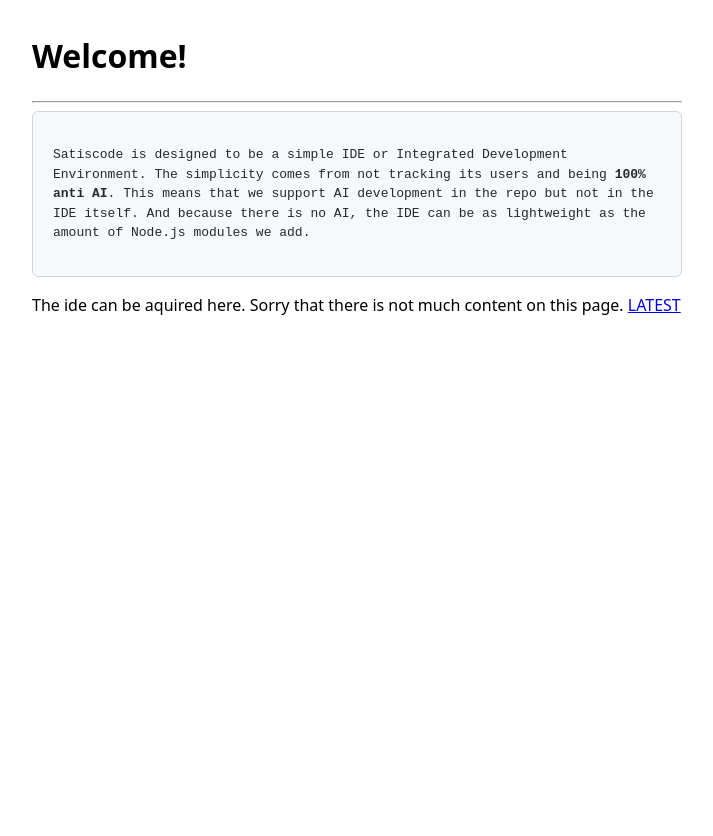
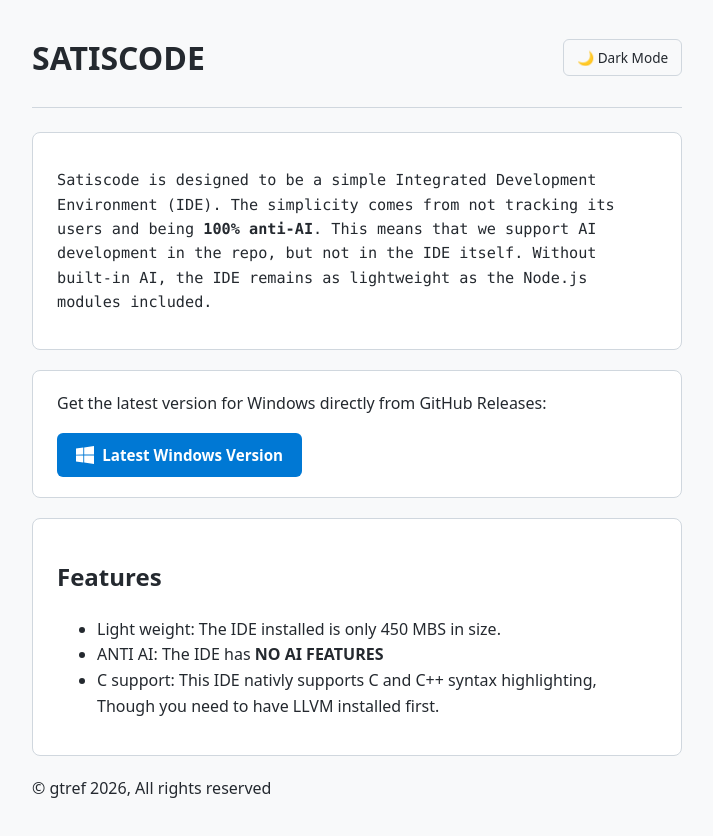
Before and after one commit to gtref/satiscode, an Electron app: page docs/index.html in a window 1200 px wide. Shown: the whole page, without its empty margins (243-956 px from the left). Before the commit the page ends 800 px from the top, so only its background shows below. Drawn offline with Linux system fonts and the light colour scheme.

Commit message:
Update the website for satiscode.

```diff
--- a/docs/index.html
+++ b/docs/index.html
@@ -1,30 +1,49 @@
-<title>SATISCODE</title>
+<!DOCTYPE html>
+<html lang="en">
+  <head>
+    <meta charset="UTF-8">
+    <meta name="viewport" content="width=device-width, initial-scale=1.0">
+    <title>SATISCODE</title>
+    <link rel="stylesheet" href="styles/style.css">
+  </head>
+  <body>
+    <main class="container">
+      <header class="header">
+        <h1>SATISCODE</h1>
+        <button id="theme-toggle" class="theme-toggle" aria-label="Toggle Theme">
+          🌙 Dark Mode
+        </button>
+      </header>
 
-<style>
-  body {
-    font-family: system-ui, -apple-system, sans-serif;
-    max-width: 650px;
-    margin: 2rem auto;
-    padding: 0 1rem;
-    line-height: 1.5;
-  }
+      <hr>
 
- .section-1 {
-  font-family: monospace;
-  background-color: #f6f8fa; /* Soft gray */
-  color: #24292f;
-  padding: 1.25rem;
-  border: 1px solid #d0d7de; /* Subtle border */
-  border-radius: 6px;
-}
-</style>
+      <section class="card intro">
+        <p>Satiscode is designed to be a simple Integrated Development Environment (IDE). The simplicity comes from not tracking its users and being <strong>100% anti-AI</strong>. This means that we support AI development in the repo, but not in the IDE itself. Without built-in AI, the IDE remains as lightweight as the Node.js modules included.</p>
+      </section>
 
-<h1>Welcome!</h1>
-<hr>
-<div class="section-1" id="section-1">
-  <p>Satiscode is designed to be a simple IDE or Integrated Development Environment. The simplicity comes from not tracking its users and being <strong>100% anti AI</strong>. This means that we support AI development in the repo but not in the IDE itself. And because there is no AI, the IDE can be as lightweight as the amount of Node.js modules we add.</p>
-</div>
+      <section class="card download">
+        <p>Get the latest version for Windows directly from GitHub Releases:</p>
+        <a href="https://github.com/gtref/satiscode/releases/latest" class="btn-windows" target="_blank" rel="noopener noreferrer">
+          <svg class="icon-windows" viewBox="0 0 88 88" width="18" height="18" fill="currentColor" aria-hidden="true">
+            <path d="M0 12.402l35.687-4.86.016 34.423-35.67.203zm35.67 33.529l.028 34.453L0 75.58V46.128zm4.326-39.025L88 0v41.527l-48.004.281zm48.004 39.539L88 88l-48.004-6.738-.012-34.739z"/>
+          </svg>
+          Latest Windows Version
+        </a>
+      </section>
 
-<div class="section-2" id="section-2">
-  <p>The ide can be aquired here. Sorry that there is not much content on this page. <a href="https://github.com/gtref/satiscode/releases/latest">LATEST</a></p>
-</div>
+      <section class="card features">
+        <h2>Features</h2>
+        <ul>
+          <li>Light weight: The IDE installed is only 450 MBS in size.</li>
+          <li>ANTI AI: The IDE has <strong>NO AI FEATURES</strong></li>
+          <li>C support: This IDE nativly supports C and C++ syntax highlighting, Though you need to have LLVM installed first.</li>
+        </ul>
+      </section>
+      <footer>
+        <p>&copy; gtref 2026, All rights reserved</p>
+      </footer>
+    </main>
+
+    <script src="script.js"></script>
+  </body>
+</html>
--- /dev/null
+++ b/docs/script.js
@@ -0,0 +1,23 @@
+const toggleBtn = document.getElementById('theme-toggle');
+const currentTheme = localStorage.getItem('theme');
+
+if (currentTheme) {
+  document.documentElement.setAttribute('data-theme', currentTheme);
+  if (currentTheme === 'dark') {
+    toggleBtn.textContent = '☀️ Light Mode';
+  }
+}
+
+toggleBtn.addEventListener('click', () => {
+  let theme = document.documentElement.getAttribute('data-theme');
+
+  if (theme === 'dark') {
+    document.documentElement.setAttribute('data-theme', 'light');
+    localStorage.setItem('theme', 'light');
+    toggleBtn.textContent = '🌙 Dark Mode';
+  } else {
+    document.documentElement.setAttribute('data-theme', 'dark');
+    localStorage.setItem('theme', 'dark');
+    toggleBtn.textContent = '☀️ Light Mode';
+  }
+});
--- /dev/null
+++ b/docs/styles/style.css
@@ -0,0 +1,117 @@
+:root {
+  --bg-color: #f8f9fa;
+  --card-bg: #ffffff;
+  --text-color: #24292f;
+  --border-color: #d0d7de;
+  --accent-blue: #0078d4;
+  --accent-hover: #005a9e;
+  --font-sans: system-ui, -apple-system, BlinkMacSystemFont, "Segoe UI", Roboto, sans-serif;
+  --font-mono: ui-monospace, SFMono-Regular, "SF Mono", Menlo, Consolas, monospace;
+}
+
+[data-theme="dark"] {
+  --bg-color: #0d1117;
+  --card-bg: #161b22;
+  --text-color: #c9d1d9;
+  --border-color: #30363d;
+  --accent-blue: #238636;
+  --accent-hover: #2ea043;
+}
+
+/* Universal Selector: Applies box sizing, fonts, and theme colors globally */
+*, *::before, *::after {
+  box-sizing: border-box;
+  font-family: var(--font-sans);
+  color: var(--text-color);
+  transition: background-color 0.2s ease, color 0.2s ease, border-color 0.2s ease;
+}
+
+body {
+  background-color: var(--bg-color);
+  margin: 0;
+  padding: 2rem 1rem;
+  line-height: 1.6;
+}
+
+.container {
+  max-width: 650px;
+  margin: 0 auto;
+}
+
+.header {
+  display: flex;
+  justify-content: space-between;
+  align-items: center;
+}
+
+h1 {
+  font-size: 2rem;
+  margin: 0;
+}
+
+/* Form controls & buttons inherit global font & theme styling automatically */
+button, input, select, textarea {
+  font-family: inherit;
+}
+
+.theme-toggle {
+  background: transparent;
+  border: 1px solid var(--border-color);
+  padding: 0.5rem 0.8rem;
+  border-radius: 6px;
+  cursor: pointer;
+  font-size: 0.85rem;
+}
+
+.theme-toggle:hover {
+  background-color: var(--border-color);
+}
+
+hr {
+  border: none;
+  border-top: 1px solid var(--border-color);
+  margin: 1.5rem 0;
+}
+
+.card {
+  background-color: var(--card-bg);
+  padding: 1.25rem 1.5rem;
+  border: 1px solid var(--border-color);
+  border-radius: 8px;
+  margin-bottom: 1.25rem;
+}
+
+.intro, .intro * {
+  font-family: var(--font-mono);
+  font-size: 0.95rem;
+}
+
+.download p {
+  margin-top: 0;
+  margin-bottom: 1rem;
+}
+
+.btn-windows {
+  display: inline-flex;
+  align-items: center;
+  gap: 0.5rem;
+  background-color: var(--accent-blue);
+  color: #ffffff !important; /* Overrides global text color for the button */
+  padding: 0.6rem 1.2rem;
+  border-radius: 6px;
+  text-decoration: none;
+  font-weight: 600;
+  font-size: 0.95rem;
+}
+
+.btn-windows * {
+  color: #ffffff !important;
+}
+
+.btn-windows:hover {
+  background-color: var(--accent-hover);
+}
+
+.icon-windows {
+  flex-shrink: 0;
+}
```
